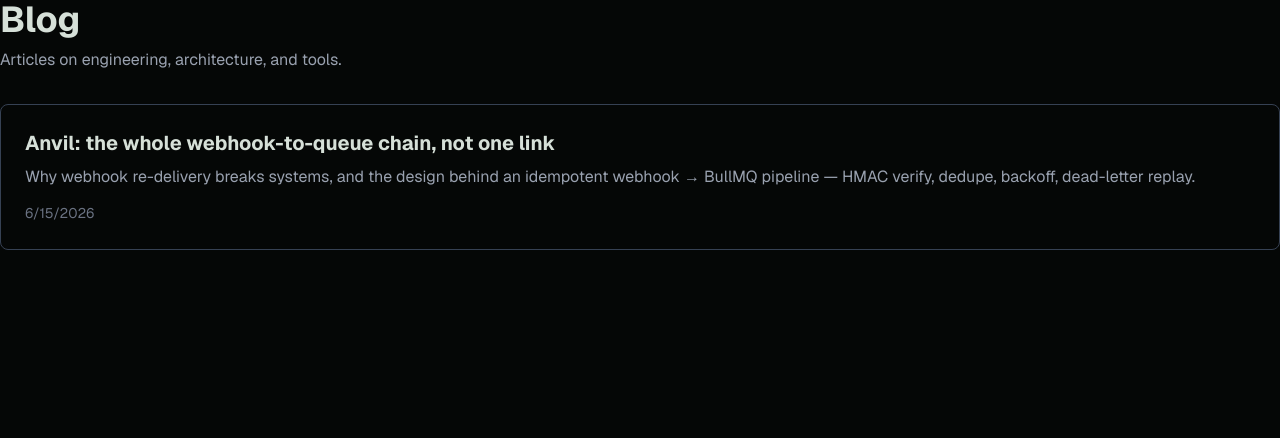
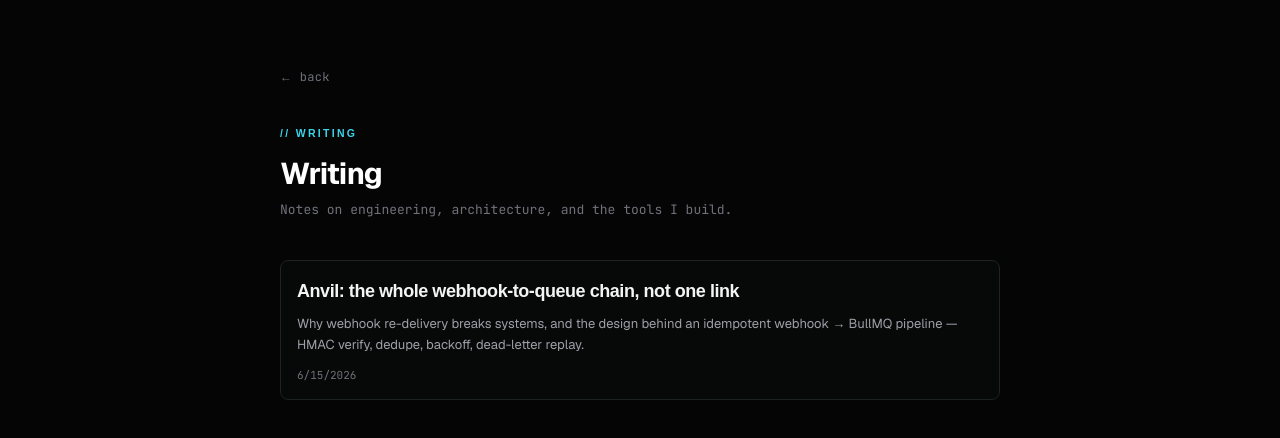
Before and after one commit to ykstorm/lakshyaraj-dev, a Next.js app: page /blog in a window 1280 px wide. Shown: the top 438 px of the page. Built offline with nearby package versions, Linux system fonts and the light colour scheme; a web font is replaced by a local one.

Commit message:
fix(blog): wrap routes in standard page shell + add to nav

```diff
--- a/app/(site)/page.tsx
+++ b/app/(site)/page.tsx
@@ -312,6 +312,7 @@ function Nav() {
     { href: '/#projects', label: 'Projects' },
     { href: '/#stack', label: 'Stack' },
     { href: '/#activity', label: 'Activity' },
+    { href: '/blog', label: 'Blog' },
     { href: '/#contact', label: 'Contact' },
   ];
 
--- a/app/blog/page.tsx
+++ b/app/blog/page.tsx
@@ -1,32 +1,56 @@
 import Link from 'next/link';
+import type { Metadata } from 'next';
 import { getContentFiles } from '@/lib/content';
+
+export const metadata: Metadata = {
+  title: 'Writing — Lakshyaraj Singh Rao',
+  description: 'Notes on engineering, architecture, and the tools I build.',
+};
 
 export default async function BlogPage() {
   const posts = await getContentFiles('blog');
 
   return (
-    <div className="space-y-8">
-      <div>
-        <h1 className="text-4xl font-bold mb-2">Blog</h1>
-        <p className="text-gray-600 dark:text-gray-400">Articles on engineering, architecture, and tools.</p>
+    <div className="min-h-screen bg-white dark:bg-[#050505] text-zinc-800 dark:text-zinc-100">
+      <div className="max-w-3xl mx-auto px-4 sm:px-6 py-16">
+        <Link
+          href="/"
+          className="text-[12px] font-mono text-zinc-500 hover:text-cyan-600 dark:hover:text-cyan-400 transition-colors tracking-wide"
+        >
+          ← back
+        </Link>
+
+        <div className="mt-8 mb-10">
+          <span className="section-label">{'// Writing'}</span>
+          <h1 className="mt-3 text-3xl font-bold text-zinc-900 dark:text-white tracking-tight">Writing</h1>
+          <p className="mt-2 text-[13px] text-zinc-500 font-mono">
+            Notes on engineering, architecture, and the tools I build.
+          </p>
         </div>
 
-      <div className="space-y-6">
+        {posts.length === 0 ? (
+          <p className="font-mono text-[13px] text-zinc-500">No posts yet.</p>
+        ) : (
+          <div className="space-y-5">
             {posts.map((post) => (
               <Link
                 key={post.slug}
                 href={`/blog/${post.slug}`}
-            className="block p-6 border border-gray-200 dark:border-gray-700 rounded-lg hover:border-blue-500 dark:hover:border-blue-400 transition group"
+                className="telemetry-card group block"
               >
-            <h2 className="text-xl font-bold mb-2 group-hover:text-blue-600 dark:group-hover:text-blue-400 transition">
+                <h2 className="font-display text-lg font-semibold tracking-tight text-zinc-900 dark:text-zinc-100 group-hover:text-cyan-600 dark:group-hover:text-cyan-400 transition-colors">
                   {post.metadata.title}
                 </h2>
-            <p className="text-gray-600 dark:text-gray-400 mb-3">{post.metadata.description}</p>
-            <time className="text-sm text-gray-500 dark:text-gray-500">
+                <p className="mt-2 text-[13px] text-zinc-600 dark:text-zinc-400 leading-relaxed">{post.metadata.description}</p>
+                {post.metadata.date && (
+                  <time className="mt-3 block text-[11px] font-mono text-zinc-500">
                     {new Date(post.metadata.date).toLocaleDateString()}
                   </time>
+                )}
               </Link>
             ))}
+          </div>
+        )}
       </div>
     </div>
   );
```
Lines whose indentation alone changed are shown as unchanged.
